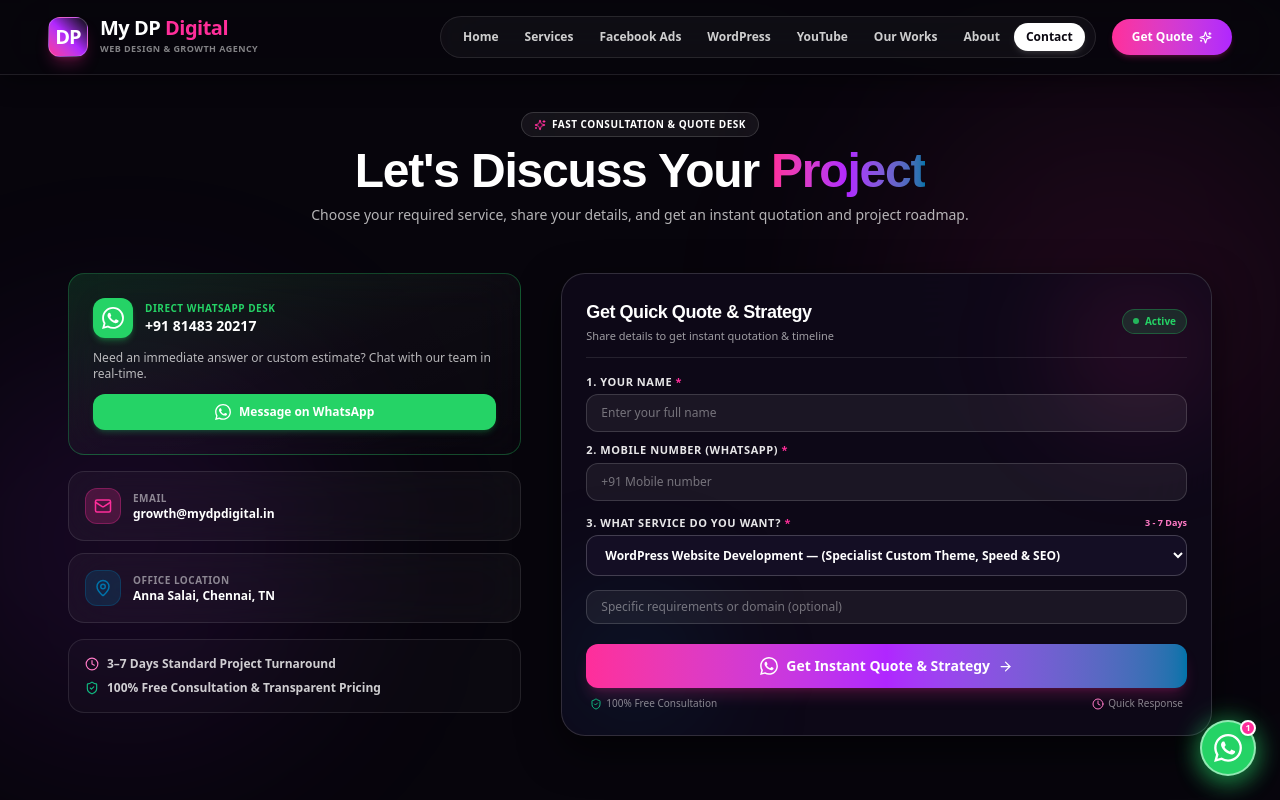
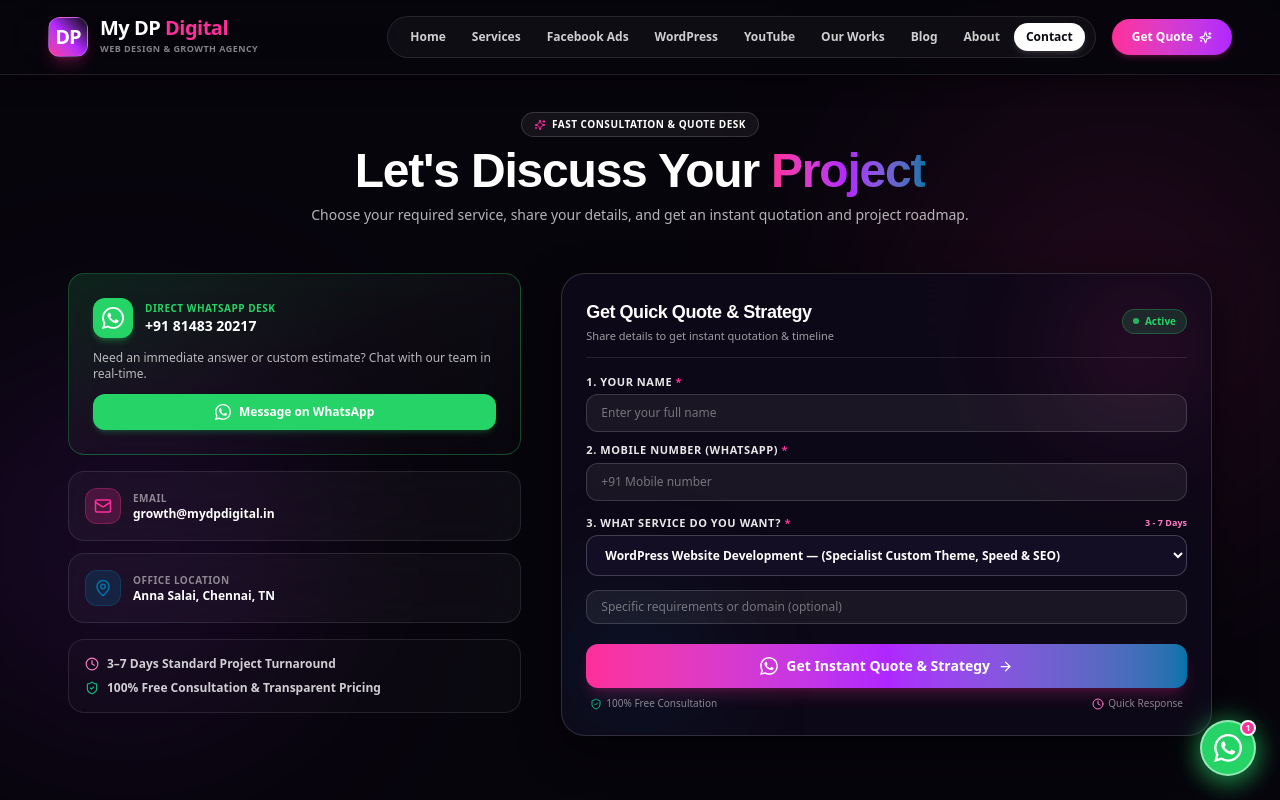
Before and after one commit to deenapriyanka00217-arch/my-dp-Digital, a React (Vite) app: page /contact in a window 1280 px wide. Shown: the top 800 px of the page. Built offline with nearby package versions, Linux system fonts and the light colour scheme.

Commit message:
Add Blog link to main navigation menu

```diff
--- a/src/components/Header.tsx
+++ b/src/components/Header.tsx
@@ -60,6 +60,7 @@
     { name: 'WordPress', path: '/wordpress-development', icon: Globe },
     { name: 'YouTube', path: '/youtube-management', icon: Youtube },
     { name: 'Our Works', path: '/our-works', icon: FolderGit2 },
+    { name: 'Blog', path: '/blog', icon: BookOpen },
     { name: 'About', path: '/about', icon: Users },
     { name: 'Contact', path: '/contact', icon: Mail },
   ];
```
